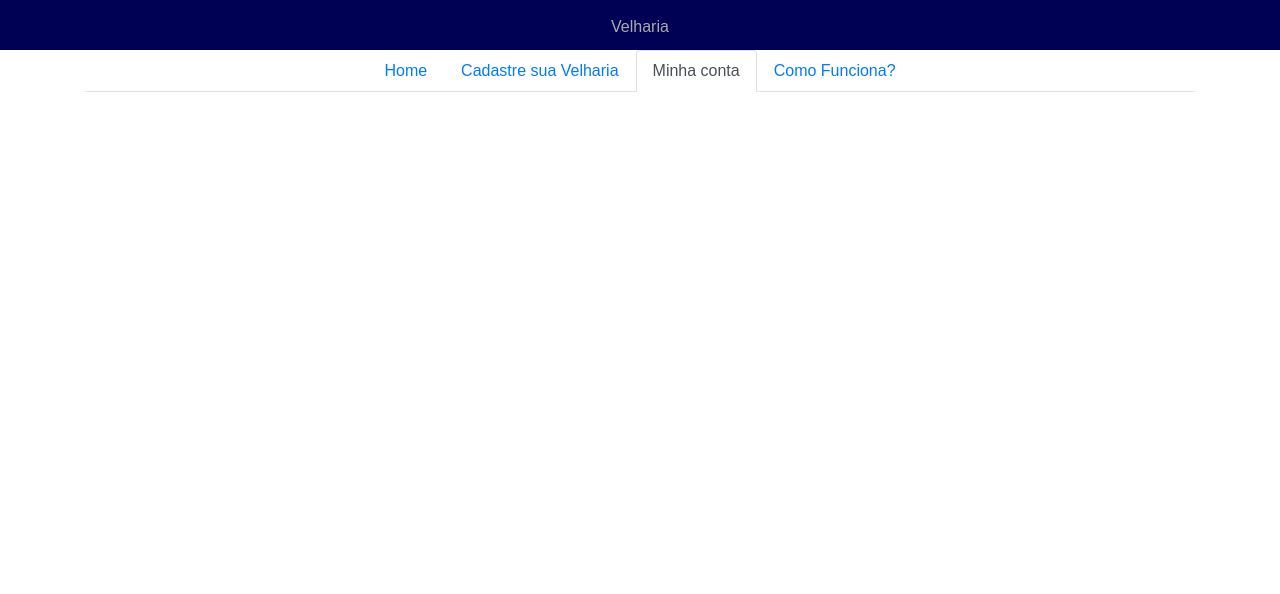
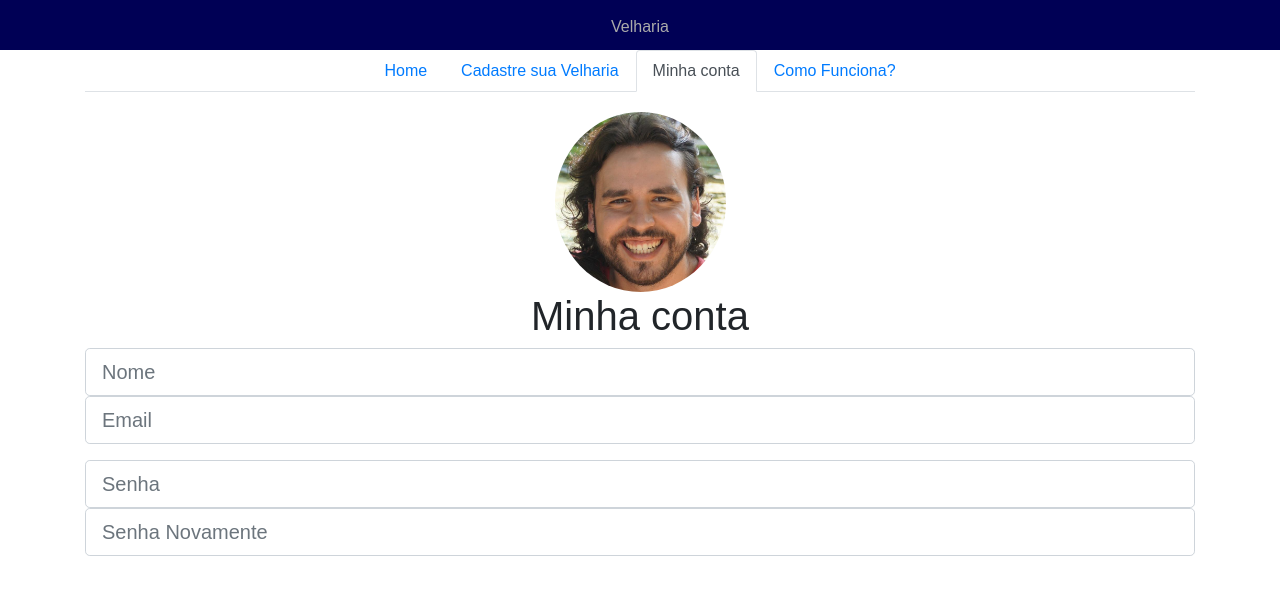
Before and after one commit to xande89/velharia, a React (Create React App) app: page /minha-conta in a window 1280 px wide. Shown: the top 594 px of the page. Built offline with nearby package versions, Linux system fonts and the light colour scheme.

Commit message:
telas basicas finalizadas. sem validação de formularios

```diff
--- a/src/Containers/App.js
+++ b/src/Containers/App.js
@@ -2,14 +2,14 @@ import React, {Component} from 'react';
 //import logo from '../logo.svg';
 import LoginPane from "../components/LoginPane/LoginPane";
 import './App.css';
-import AuthContext from '../contexts/auth-context';
+import {authContext} from '../contexts/app-context';
 import Cockpit from '../components/Cockpit/Cockpit';
 
 class App extends Component {
 	state = {
 		isAuthenticated: true
     };
-    static contextType = AuthContext;
+    static contextType = authContext;
 
     componentDidUpdate(prevProps, prevState){
         console.log("App.js-ComponentDIdUpdate:");
--- a/src/components/Cockpit/CardsPane/CardsPane.js
+++ b/src/components/Cockpit/CardsPane/CardsPane.js
@@ -10,6 +10,8 @@ class CardsPane extends Component {
             {id:"asda",titulo:"Velharia1",img:"/imgv1", descricao:"descricao velharia 1"},
             {id:"dsf",titulo:"Velharia2",img:"/img/v2", descricao:"descricao velharia 2"},
             {id:"asdfsfda",titulo:"Velharia 3",img:"/img/v3", descricao:"descricao velharia 3"},
+            {id:"asdfsfsdfda",titulo:"Velharia 4",img:"/img/v4", descricao:"descricao velharia 3"},
+            {id:"asdfsffsdqda",titulo:"Velharia 5",img:"/img/v5", descricao:"descricao velharia 3"}
 
         ]
     }
--- a/src/components/Cockpit/Cockpit.js
+++ b/src/components/Cockpit/Cockpit.js
@@ -5,11 +5,12 @@ import { Route} from 'react-router-dom';
 import NovaVelhariaPane from './NovaVelhariaPane/NovaVelhariaPane';
 import { BrowserRouter } from 'react-router-dom';
 import ComoFuncionaPane from './ComoFuncionaPane/ComoFuncionaPane';
-
+import MinhaContaPane from './MinhaContaPane/MinhaContaPane'
 const opcoesMenu=[
-    {descricao:"Cadastre sua Velharia", key:"link-1", path: "/cadastrarVelharia" },
-    {descricao:"Minha conta", key:"link-2", path:"/minha-conta" },
-    {descricao:"Como Funciona?", key:"link-3", path:"/como-funciona" }
+    {descricao:"Home", key:"link-0", path:"/home", component: CardsPane },
+    {descricao:"Cadastre sua Velharia", key:"link-1", path: "/cadastrarVelharia", component:NovaVelhariaPane },
+    {descricao:"Minha conta", key:"link-2", path:"/minha-conta", component: MinhaContaPane },
+    {descricao:"Como Funciona?", key:"link-3", path:"/como-funciona", component: ComoFuncionaPane}
 ]
 class Cockpit extends Component {
 
@@ -24,13 +25,14 @@ class Cockpit extends Component {
     }
     render() {
 
+        const menusRoute = opcoesMenu.map((umOpcaoMenu, index)=>{
+            return <Route path={umOpcaoMenu.path} exact key={umOpcaoMenu.key} component={umOpcaoMenu.component} />
+        })
         return (
             <React.Fragment>
                 <BrowserRouter>
                     <NavigationBar listaLinksDisponiveis={opcoesMenu} clicked={this.navBarClickedHandler}></NavigationBar>
-                    <Route path="/home" exact component={CardsPane} />
-                    <Route path="/cadastrarVelharia" exact component={NovaVelhariaPane} />
-                    <Route path="/como-funciona" exact component={ComoFuncionaPane} />
+                    {menusRoute}
                 </BrowserRouter>
             </React.Fragment>
         );
--- /dev/null
+++ b/src/components/Cockpit/MinhaContaPane/MinhaContaPane.css
@@ -0,0 +1,8 @@
+.MinhaContaPane {
+
+}
+.MinhaContaPane img {
+    width: 171px;
+    height: 180px;
+
+}
--- /dev/null
+++ b/src/components/Cockpit/MinhaContaPane/MinhaContaPane.js
@@ -0,0 +1,30 @@
+import React, { Component } from 'react';
+import './MinhaContaPane.css';
+import {Col} from 'react-bootstrap';
+import Image from 'react-bootstrap/Image'
+import { Form, Button } from 'react-bootstrap'
+import minhaImagem from '../../../assets/images/Alexandre.jpg'
+
+class MinhaContaPane extends Component {
+    render() {
+        return (<div className="MinhaContaPane">
+                <Image src={minhaImagem} roundedCircle />
+            <h1>
+                Minha conta
+            </h1>
+             <Form>
+                <Form.Group controlId="fgDadosPessoais">
+                    <Form.Control size="lg" type="text" placeholder="Nome" />
+                    <Form.Control size="lg" type="text" placeholder="Email" />
+
+                </Form.Group>
+                <Form.Group controlId="fgDadosPessoais">
+                    <Form.Control size="lg" type="password" placeholder="Senha" />
+                    <Form.Control size="lg" type="password" placeholder="Senha Novamente" />
+
+                </Form.Group>
+                </Form>
+        </div>)
+    }
+}
+export default MinhaContaPane;
--- a/src/components/Cockpit/NavigationBar/NavigationBar.js
+++ b/src/components/Cockpit/NavigationBar/NavigationBar.js
@@ -20,9 +20,6 @@ class NavigationBar extends Component {
         })
         return (
             <Nav variant="tabs" className="justify-content-center NavigationBar" activeKey="/home">
-                <Nav.Item>
-                    <NavLink to="/home" className="nav-link">Home</NavLink>
-                </Nav.Item>
                 {listaLinksMenu}
             </Nav>
         );
--- /dev/null
+++ b/src/contexts/app-context.js
@@ -0,0 +1,13 @@
+import React from 'react';
+
+const authContext = React.createContext(
+    {
+        isAuthenticated: true
+    }
+)
+const mediaContext = React.createContext(
+    {
+        imageBasePath: true
+    }
+)
+export { authContext, mediaContext};
--- a/src/contexts/auth-context.js
+++ /dev/null
@@ -1,8 +0,0 @@
-import React from 'react';
-
-const authContext = React.createContext(
-    {
-        isAuthenticated: true
-    }
-)
-export default authContext;
```
Also changed, not shown: src/assets/images/Alexandre.jpg (added).
